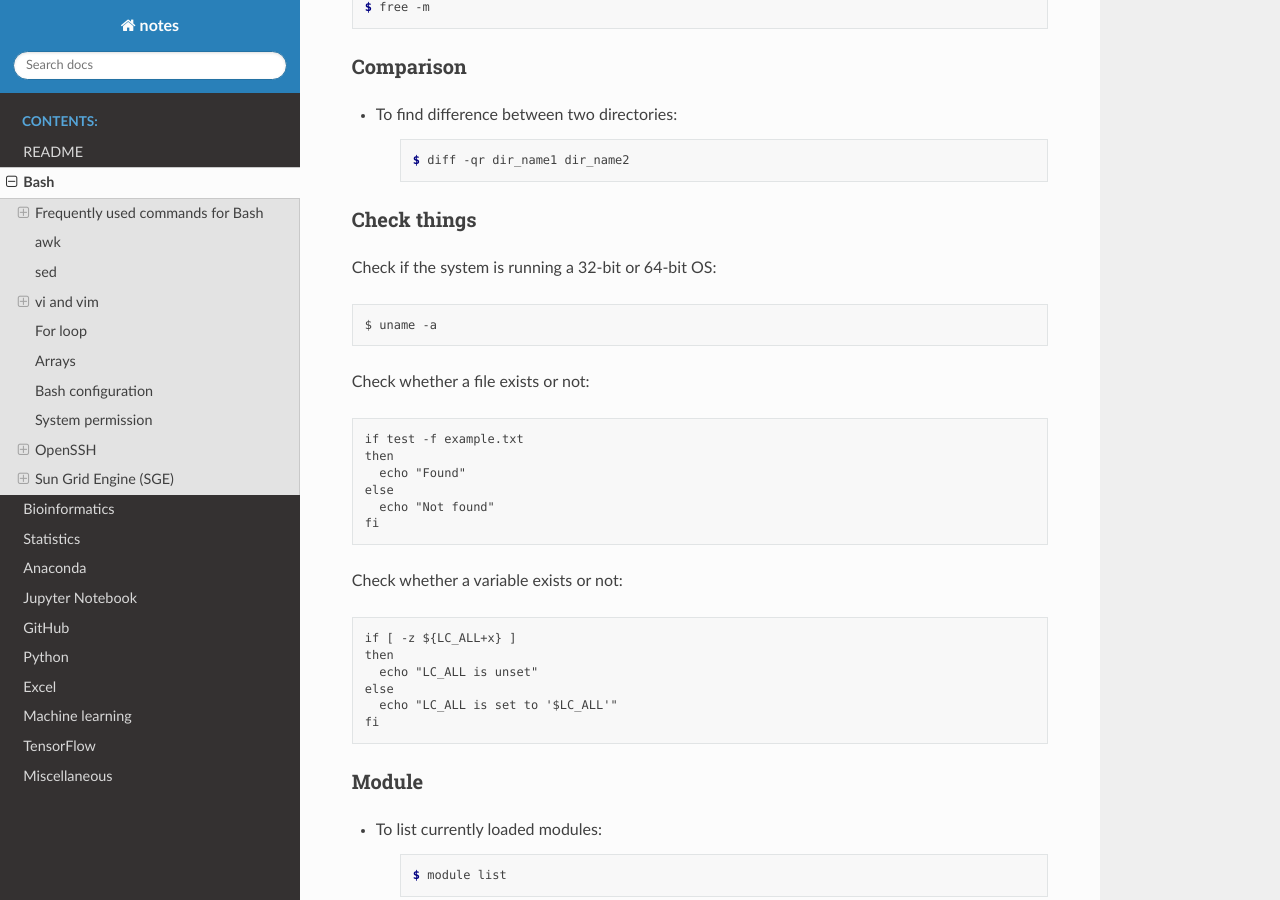
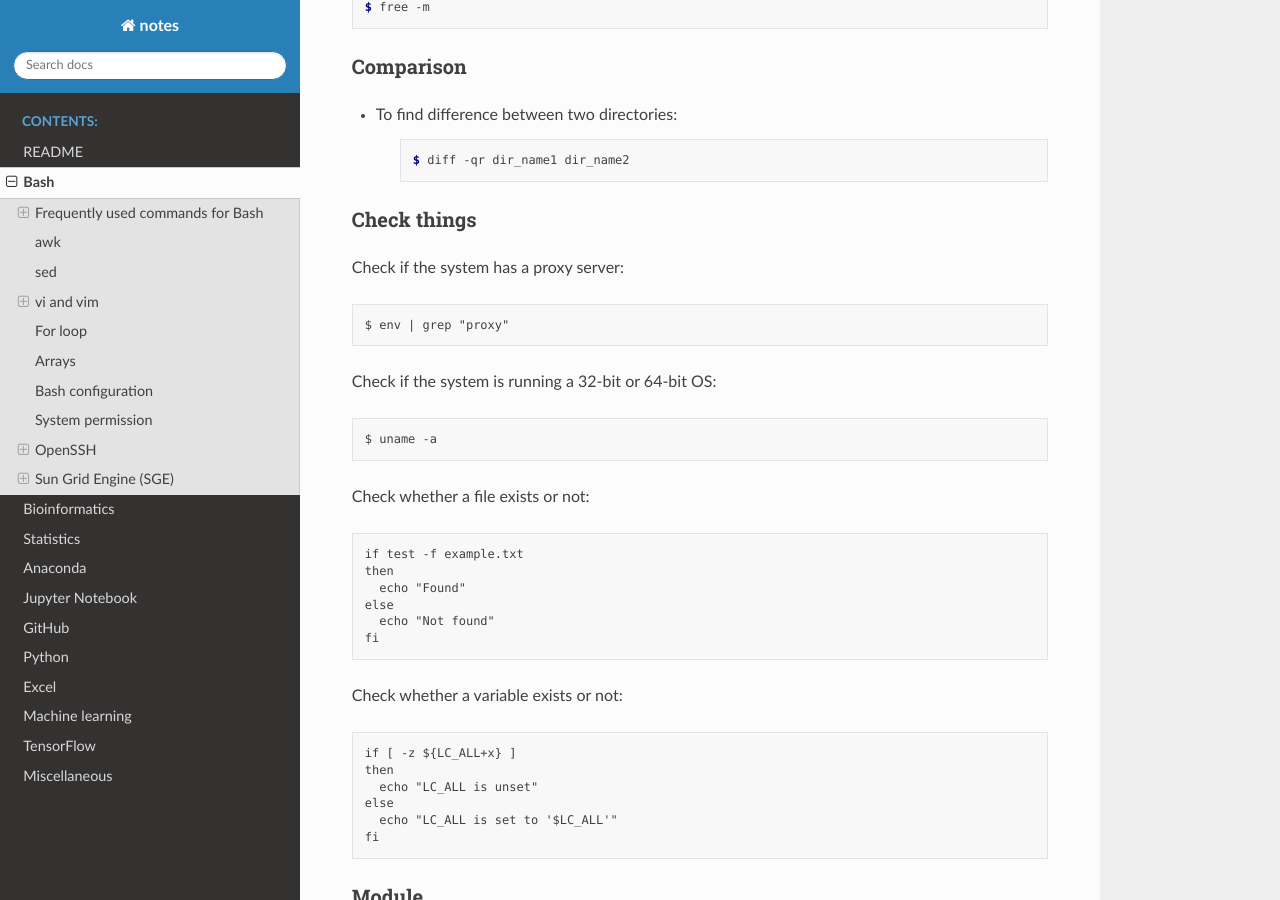
Before and after one commit to sbslee/notes, a Sphinx documentation site: the page built from docs/bash.rst, in a window 1280 px wide and 900 px high, scrolled down 2137 px. Built offline with Sphinx 7.4.7 and the Read the Docs theme 2.0.0, drawn with Linux system fonts in a browser that asks for light colours.

Commit message:
Update bash.rst

```diff
--- a/docs/bash.rst
+++ b/docs/bash.rst
@@ -121,6 +121,12 @@ Comparison
 
 Check things
 ------------
+
+Check if the system has a proxy server:
+
+.. code-block:: text
+
+    $ env | grep "proxy"
 
 Check if the system is running a 32-bit or 64-bit OS:
 
```
